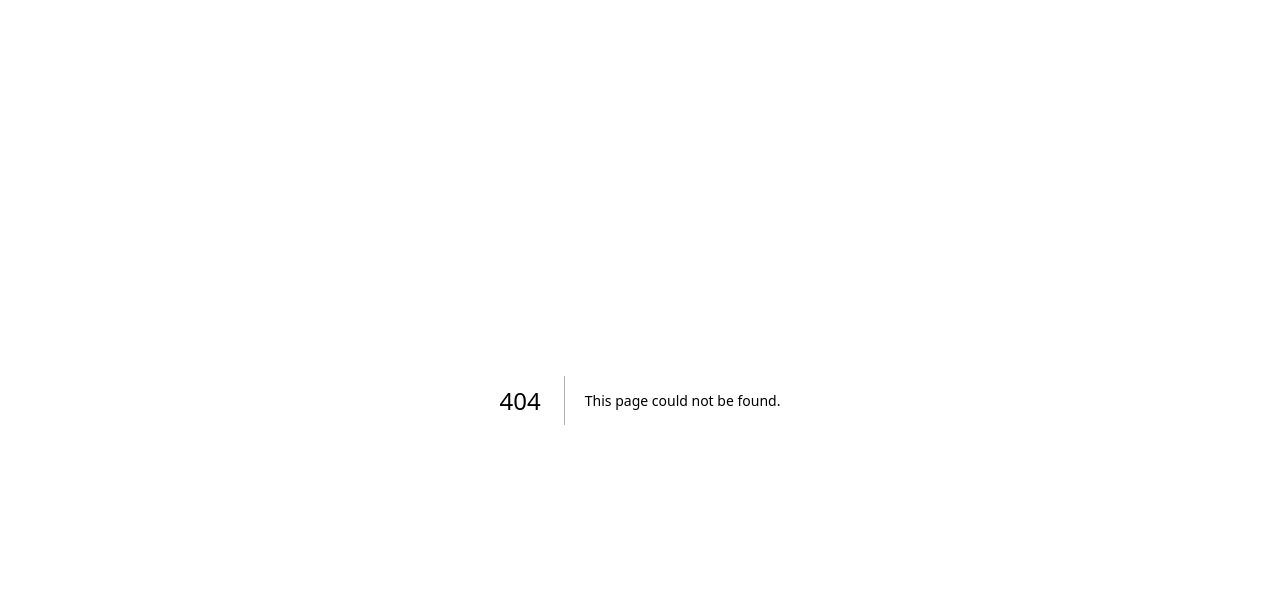
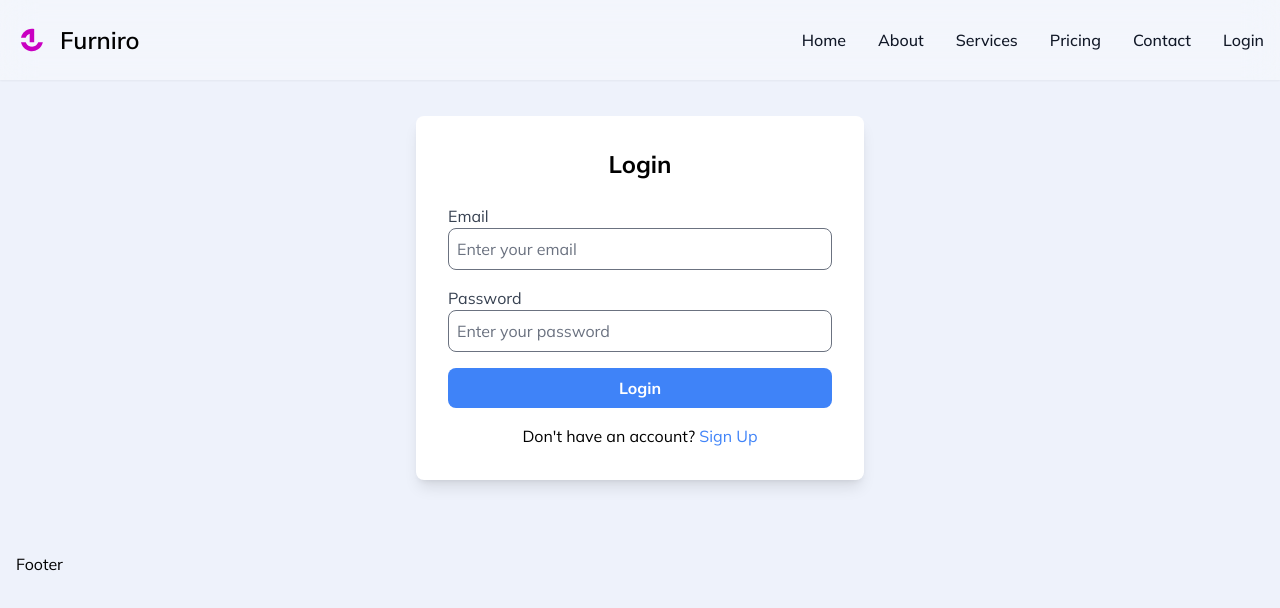
Before and after one commit to niklaux/Furniro, a Next.js app in the folder client/: page /login in a window 1280 px wide. Before the commit this address had no page. Shown: the top 608 px of the page. Built offline with nearby package versions, Linux system fonts and the light colour scheme.

Commit message:
create authform and vercel.json

```diff
--- /dev/null
+++ b/client/app/(pages)/login/page.tsx
@@ -0,0 +1,16 @@
+import AuthForm from "@/components/AuthForm";
+import Footer from "@/components/Footer";
+import Navbar from "@/components/Navbar";
+import React from "react";
+
+const Page = () => {
+  return (
+    <div className="mx-auto">
+      <Navbar />
+      <AuthForm />
+      <Footer />
+    </div>
+  );
+};
+
+export default Page;
--- a/client/app/page.tsx
+++ b/client/app/page.tsx
@@ -1,14 +1,16 @@
 "use client";
+import Footer from "@/components/Footer";
 import HeroCollection from "@/components/HeroCollection";
 import HeroSection from "@/components/HeroSection";
 import Navbar from "@/components/Navbar";
 
 export default function Home() {
   return (
-    <div className="container mx-auto">
+    <div className="mx-auto">
       <Navbar />
       <HeroSection />
       <HeroCollection />
+      <Footer />
     </div>
   );
 }
--- /dev/null
+++ b/client/components/AuthForm.tsx
@@ -0,0 +1,130 @@
+"use client";
+import React, { useState } from "react";
+
+const AuthForm: React.FC = () => {
+  const [isLogin, setIsLogin] = useState(true); // Toggle between login and sign up
+  const [formData, setFormData] = useState({
+    name: "",
+    email: "",
+    password: "",
+    address: "",
+    phone_number: "",
+  });
+
+  const handleChange = (e: React.ChangeEvent<HTMLInputElement>) => {
+    const { name, value } = e.target;
+    setFormData((prev) => ({
+      ...prev,
+      [name]: value,
+    }));
+  };
+
+  const handleSubmit = (e: React.FormEvent) => {
+    e.preventDefault();
+
+    if (isLogin) {
+      // Submit login payload
+      console.log("Login Payload:", {
+        email: formData.email,
+        password: formData.password,
+      });
+    } else {
+      // Submit sign up payload
+      console.log("Sign Up Payload:", formData);
+    }
+  };
+
+  return (
+    <div className="flex items-center justify-center my-5 p-4">
+      <div className="w-full max-w-md bg-white p-8 rounded-lg shadow-lg">
+        <h1 className="text-2xl font-bold mb-6 text-center">
+          {isLogin ? "Login" : "Sign Up"}
+        </h1>
+        <form onSubmit={handleSubmit} className="space-y-4">
+          {!isLogin && (
+            <>
+              <div>
+                <label className="block text-gray-700">Name</label>
+                <input
+                  type="text"
+                  name="name"
+                  value={formData.name}
+                  onChange={handleChange}
+                  placeholder="Enter your name"
+                  className="w-full p-2 border rounded-lg focus:outline-none focus:ring-2 focus:ring-blue-400"
+                  required
+                />
+              </div>
+              <div>
+                <label className="block text-gray-700">Address</label>
+                <input
+                  type="text"
+                  name="address"
+                  value={formData.address}
+                  onChange={handleChange}
+                  placeholder="Enter your address"
+                  className="w-full p-2 border rounded-lg focus:outline-none focus:ring-2 focus:ring-blue-400"
+                  required
+                />
+              </div>
+              <div>
+                <label className="block text-gray-700">Phone Number</label>
+                <input
+                  type="tel"
+                  name="phone_number"
+                  value={formData.phone_number}
+                  onChange={handleChange}
+                  placeholder="Enter your phone number"
+                  className="w-full p-2 border rounded-lg focus:outline-none focus:ring-2 focus:ring-blue-400"
+                  required
+                />
+              </div>
+            </>
+          )}
+          <div>
+            <label className="block text-gray-700">Email</label>
+            <input
+              type="email"
+              name="email"
+              value={formData.email}
+              onChange={handleChange}
+              placeholder="Enter your email"
+              className="w-full p-2 border rounded-lg focus:outline-none focus:ring-2 focus:ring-blue-400"
+              required
+            />
+          </div>
+          <div>
+            <label className="block text-gray-700">Password</label>
+            <input
+              type="password"
+              name="password"
+              value={formData.password}
+              onChange={handleChange}
+              placeholder="Enter your password"
+              className="w-full p-2 border rounded-lg focus:outline-none focus:ring-2 focus:ring-blue-400"
+              required
+            />
+          </div>
+          <button
+            type="submit"
+            className="w-full bg-blue-500 text-white py-2 rounded-lg font-bold hover:bg-blue-600 transition duration-300"
+          >
+            {isLogin ? "Login" : "Sign Up"}
+          </button>
+        </form>
+        <p className="text-center mt-4">
+          {isLogin ? "Don't have an account?" : "Already have an account?"}{" "}
+          <button
+            type="button"
+            onClick={() => setIsLogin(!isLogin)}
+            className="text-blue-500 hover:underline"
+          >
+            {isLogin ? "Sign Up" : "Login"}
+          </button>
+        </p>
+      </div>
+    </div>
+  );
+};
+
+export default AuthForm;
--- /dev/null
+++ b/client/components/Footer.tsx
@@ -0,0 +1,8 @@
+import React from "react";
+import SectionContainer from "./SectionContainer";
+
+const Footer = () => {
+  return <SectionContainer>Footer</SectionContainer>;
+};
+
+export default Footer;
--- a/client/components/HeroCollection.tsx
+++ b/client/components/HeroCollection.tsx
@@ -1,3 +1,4 @@
+"use client"
 import { useQuery } from "@tanstack/react-query";
 import React, { useState } from "react";
 import { fetchProducts, fetchCategories } from "../helpers/products_api"; // Ensure fetchCategories is imported
@@ -102,7 +103,7 @@ const HeroCollection = () => {
       </div>
 
       {/* Product Grid */}
-      <div className="grid grid-cols-2 md:grid-cols-4 gap-16 my-10">
+      <div className="grid grid-cols-2 md:grid-cols-4 gap-2 sm:gap-10 md:gap-16 my-10">
         {filteredProducts?.map((product) => {
           const categoryName = categoryMap?.[product.category_id] || "Unknown";
           return (
--- a/client/components/Navbar.tsx
+++ b/client/components/Navbar.tsx
@@ -11,10 +11,10 @@ const Navbar: React.FC = () => {
   };
 
   return (
-    <nav className="border-gray-200 dark:bg-gray-900">
+    <nav className="sticky top-0 z-10 shadow-sm bg-white/30 backdrop-blur-lg">
       <div className="max-w-screen-xl flex flex-wrap items-center justify-between mx-auto p-4 py-6">
         <Link
-          href="https://furniro.com/"
+          href="/"
           className="flex items-center space-x-3 rtl:space-x-reverse"
         >
           <Image
@@ -62,7 +62,7 @@ const Navbar: React.FC = () => {
             <li>
               <Link
                 href="/"
-                className="block py-2 px-3 text-white bg-[#C900C1] rounded md:bg-transparent md:text-blue-700 md:p-0 dark:text-white md:dark:text-blue-500"
+                className="block py-2 px-3 text-gray-900 bg-[#C900C1] rounded md:bg-transparent md:hover:text-blue-700 md:p-0 dark:text-white md:dark:text-blue-500"
                 aria-current="page"
               >
                 Home
@@ -100,6 +100,14 @@ const Navbar: React.FC = () => {
                 Contact
               </Link>
             </li>
+            <li>
+              <Link
+                href="login"
+                className="block py-2 px-3 text-gray-900 rounded hover:bg-gray-100 md:hover:bg-transparent md:border-0 md:hover:text-blue-700 md:p-0 dark:text-white md:dark:hover:text-blue-500 dark:hover:bg-gray-700 dark:hover:text-white md:dark:hover:bg-transparent"
+              >
+                Login
+              </Link>
+            </li>
           </ul>
         </div>
       </div>
```
Also changed, not shown: 1 other file (tests, documents, lock files or other folders).
